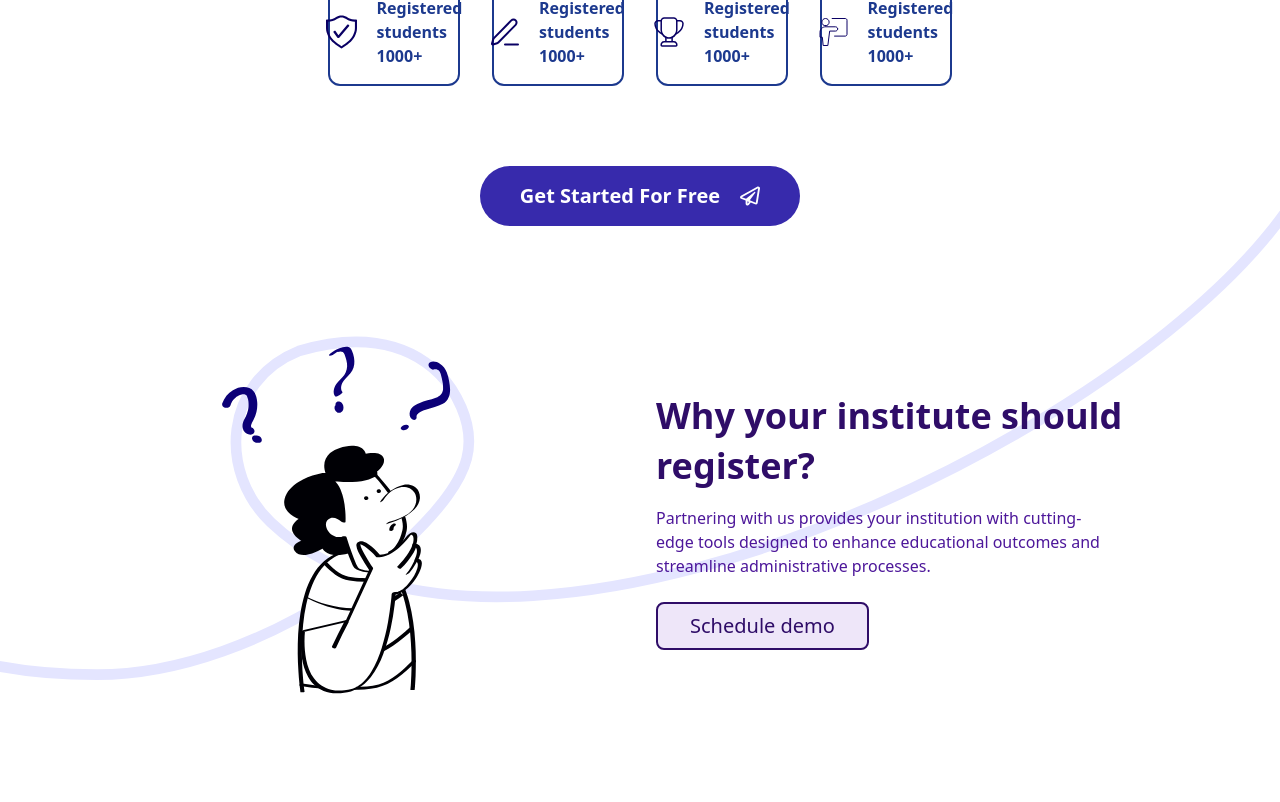
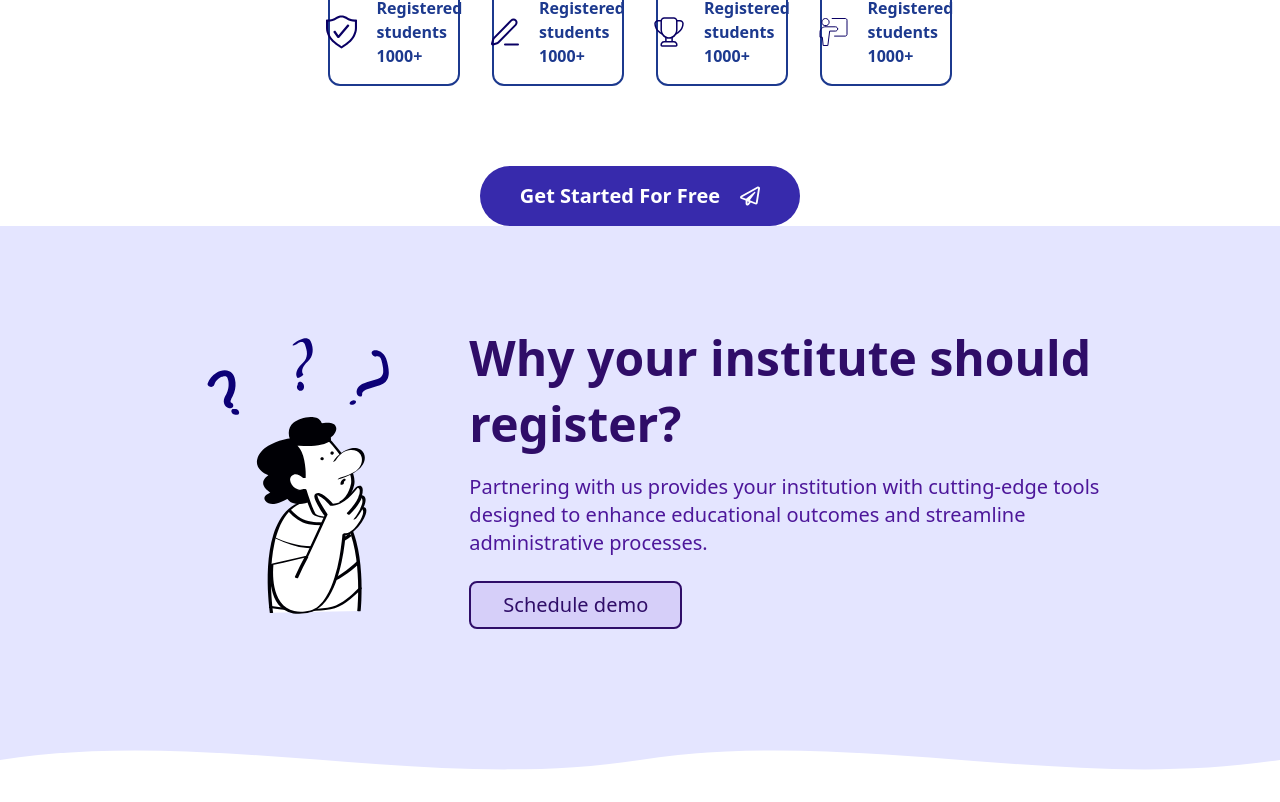
Before and after one commit to InsansaTechnoledge/Test-Series, a React (Vite) app in the folder TestSeries/: page / in a window 1280 px wide. Shown: the part 518-1320 px from the top of the page. Built offline with nearby package versions, Linux system fonts and the light colour scheme.

Commit message:
why register enhance

```diff
--- a/TestSeries/features/beforeAuth/pages/ProctoringWorking.jsx
+++ b/TestSeries/features/beforeAuth/pages/ProctoringWorking.jsx
@@ -6,11 +6,11 @@ const ProctoringWorking = () => {
   return (
     <div className="relative flex justify-center  py-20 px-6">
 
-        <img
+        {/* <img
           src={line}
           alt="decorative line"
           className="absolute top-0 right-0 w-200 "
-          />
+          /> */}
 
       {/* Main content box */}
       <div className="relative grid grid-cols-1 md:grid-cols-2 items-center w-10/12 rounded-xl p-8 ">
--- a/TestSeries/features/beforeAuth/pages/SoftwareCapabilities.jsx
+++ b/TestSeries/features/beforeAuth/pages/SoftwareCapabilities.jsx
@@ -75,8 +75,8 @@ const SoftwareCapabilities = () => {
     return (
         <div className='relative overflow-hidden'>
             {/* Line */}
-            <img src={line} alt='line here'
-            className='absolute bottom-0 left-0 -z-10 top-3/10 w-4xl '/>
+            {/* <img src={line} alt='line here'
+            className='absolute bottom-0 left-0 -z-10 top-3/10 w-4xl '/> */}
 
             {/* Part: 1 */}
             <div className='rounded-lg bg-[#E4E5FF] py-26 px-16 mx-50 mb-20'>
--- a/TestSeries/features/beforeAuth/pages/TestTypes.jsx
+++ b/TestSeries/features/beforeAuth/pages/TestTypes.jsx
@@ -17,9 +17,9 @@ const types = [
 const TestTypes = () => {
     return (
         <div className='relative py-20'>
-            <img src={line} alt='line_here'
+            {/* <img src={line} alt='line_here'
             className='w-full absolute z-0 py-24'
-            />
+            /> */}
             <div className='relative grid grid-cols-2 px-50 z-10'>
                 <div className=''>
                     <h1 className='text-indigo-900 text-[42px] font-bold leading-snug'>
--- a/TestSeries/features/beforeAuth/pages/WhyTakeExam.jsx
+++ b/TestSeries/features/beforeAuth/pages/WhyTakeExam.jsx
@@ -58,11 +58,11 @@ const WhyTakeExam = () => {
      </div>
 
     {/* img part*/}
-        <img
+        {/* <img
         src={line}
         alt="line image"
         className="hidden absolute bottom-0 right-0"
-    />
+    /> */}
 
 
     </div>
--- a/TestSeries/features/beforeAuth/pages/WhyYourInstitute.jsx
+++ b/TestSeries/features/beforeAuth/pages/WhyYourInstitute.jsx
@@ -4,33 +4,47 @@ import thinking from '../../../assests/Landing/Demo/thinking.svg';
 
 const WhyYourInstitute = () => {
   return (
-    <div className="relative w-full py-20">
-      {/* Overlapping line image */}
-      <img src={line} alt="line img" className="absolute -top-22 left-0 w-full" />
+    <div className='relative'>
 
-      {/* Main Content */}
-      <div className="relative z-10 flex flex-row items-center justify-center gap-8 px-12">
 
-        {/* Left Image */}
-        <div className="w-1/2 flex justify-center">
-          <img src={thinking} alt="thinking man image" className="max-h-[500px]" />
-        </div>
+      <div className="group relative py-20 px-5 sm:px-10 md:px-20 lg:px-20 xl:px-20 bg-[#E4E5FF]">
+  {/* Main Content */}
+  <div className="relative z-10 flex justify-center px-12">
+    <div className="grid grid-cols-1 lg:grid-cols-3 items-center">
 
-        {/* Right Text */}
-        <div className="w-1/2">
-          <h1 className="text-violet-950 font-bold text-4xl leading-snug">
-            Why your institute should register?
-          </h1>
-          <p className="mt-4 text-violet-900 text-left max-w-md">
-            Partnering with us provides your institution with cutting-edge tools designed to enhance
-            educational outcomes and streamline administrative processes.
-          </p>
-          <button className="hover:cursor-pointer bg-violet-800/10 text-xl text-violet-950 border-violet-950 border-2 rounded-lg py-2 px-8 mt-6">
+      {/* Image that rotates on button hover */}
+      <div className="flex justify-center transition-transform duration-500 group-hover:rotate-12">
+        <img
+          src={thinking}
+          alt="thinking man image"
+          className="max-h-[500px]"
+        />
+      </div>
+
+      {/* Text and button */}
+      <div className="lg:col-span-2 my-auto">
+        <h1 className="text-violet-950 font-bold text-5xl leading-snug">
+          Why your institute should register?
+        </h1>
+        <p className="mt-4 text-xl text-violet-900 text-left">
+          Partnering with us provides your institution with cutting-edge tools
+          designed to enhance educational outcomes and streamline administrative processes.
+        </p>
+
+        {/* Group hover for button */}
+        <div className="group/button inline-block mt-6">
+          <button className="hover:cursor-pointer hover:text-white hover:bg-violet-950 hover:scale-105 transition duration-300 bg-violet-800/10 text-xl text-violet-950 border-violet-950 border-2 rounded-lg py-2 px-8">
             Schedule demo
           </button>
         </div>
+      </div>
+    </div>
+  </div>
+</div>
 
-      </div>
+      <svg className="absolute w-full h-fit scale-y-[-1]" preserveAspectRatio="none" viewBox="0 0 1440 74" fill="none" xmlns="http://www.w3.org/2000/svg">
+        <path d="M0,37 C240,74 480,0 720,37 C960,74 1200,0 1440,37 L1440 74 L0 74 Z" fill="#E4E5FF" />
+      </svg>
     </div>
   );
 };
```
